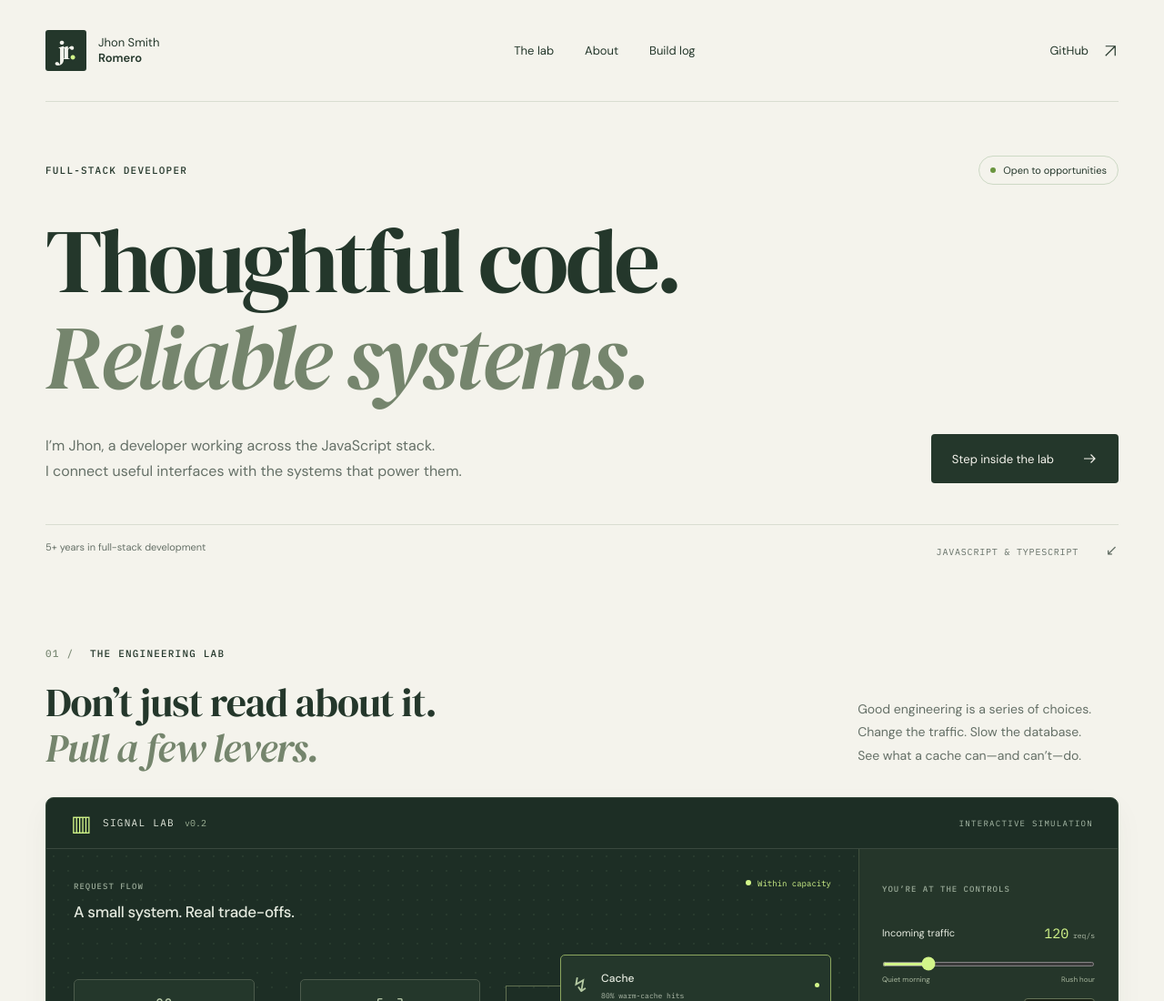
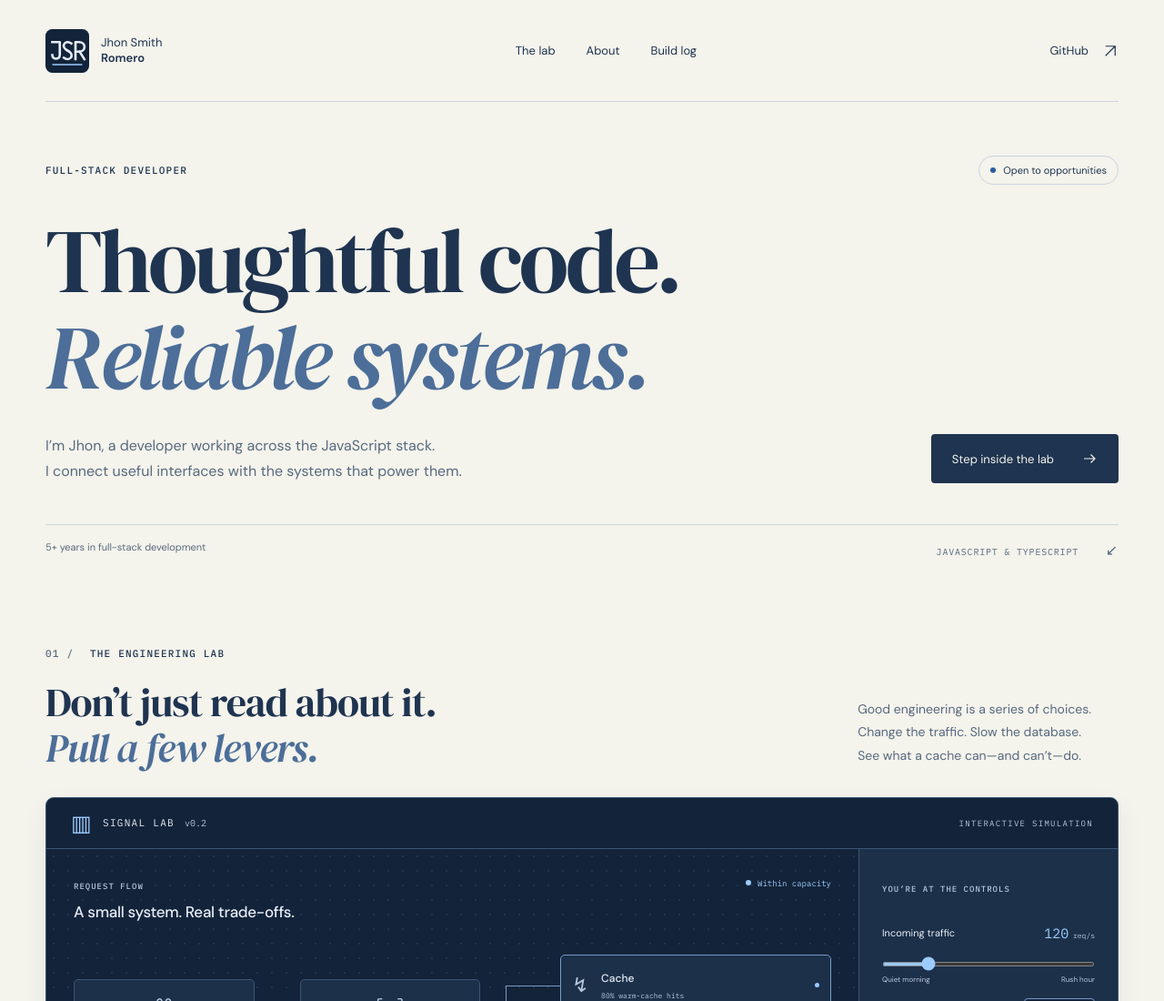
Before and after one commit to JhonSmithRomeroSolorzano/portfolio-lab, a React (Vite) app: page / in a window 1280 px wide. Shown: the top 1100 px of the page at 91% size. Built offline with nearby package versions, Linux system fonts and the light colour scheme.

Commit message:
feat: refresh portfolio branding with uppercase JSR and blue palette

```diff
--- a/src/App.tsx
+++ b/src/App.tsx
@@ -453,9 +453,13 @@ export function App() {
       </a>
       <header className="site-header wrap">
         <a className="brand" href="#" aria-label="Jhon Smith Romero, home">
-          <span className="monogram">
-            jr<span>.</span>
-          </span>
+          <img
+            className="monogram"
+            src="./favicon.svg"
+            alt="JSR"
+            width="48"
+            height="48"
+          />
           <span>
             Jhon Smith
             <br />
--- a/src/CapacitySweepPanel.tsx
+++ b/src/CapacitySweepPanel.tsx
@@ -27,7 +27,7 @@ export function CapacitySweepPanel({ scenario }: { scenario: Scenario }) {
           <svg viewBox="0 0 480 160">
             <path
               d="M16 154.667 L480 0"
-              stroke="#829583"
+              stroke="var(--lab-muted)"
               strokeWidth="2"
               strokeDasharray="5 5"
               fill="none"
@@ -35,13 +35,13 @@ export function CapacitySweepPanel({ scenario }: { scenario: Scenario }) {
             <polyline
               points={points}
               fill="none"
-              stroke="#c3f879"
+              stroke="var(--signal)"
               strokeWidth="3"
               vectorEffect="non-scaling-stroke"
             />
           </svg>
           <span>
-            20 → 600 incoming req/s · Green: successful · Dashed: offered
+            20 → 600 incoming req/s · Solid blue: successful · Dashed: offered
           </span>
         </div>
         <TextExport
--- a/src/styles.css
+++ b/src/styles.css
@@ -2,20 +2,32 @@
 
 :root {
   font-family: "DM Sans", sans-serif;
-  color: #24372b;
-  background: #f4f3ec;
+  color: var(--ink);
+  background: var(--paper);
   font-synthesis: none;
   text-rendering: optimizeLegibility;
   -webkit-font-smoothing: antialiased;
   font-weight: 400;
   --paper: #f4f3ec;
-  --ink: #24372b;
-  --muted: #657067;
-  --line: #d9ddd1;
-  --lime: #d3f68a;
+  --ink: #1f3450;
+  --muted: #58697e;
+  --line: #ced5df;
+  --accent: #295da0;
+  --emphasis: #4c6e98;
+  --focus: #2868b8;
+  --soft: #e3e9f0;
+  --lab-bg: #132339;
+  --lab-surface: #1c3049;
+  --lab-text: #e7eef8;
+  --lab-muted: #b7c7dc;
+  --lab-line: #3d5675;
+  --lab-outline: #789bc6;
+  --signal: #9bcbff;
+  --served: #86a3c4;
   --serif: "DM Serif Display", Georgia, serif;
   --mono: "IBM Plex Mono", monospace;
 }
+
 * {
   box-sizing: border-box;
 }
@@ -45,7 +57,7 @@ button {
 a:focus-visible,
 button:focus-visible,
 input:focus-visible {
-  outline: 3px solid #719342;
+  outline: 3px solid var(--focus);
   outline-offset: 5px;
 }
 button {
@@ -76,21 +88,9 @@ svg {
   font-weight: 600;
 }
 .monogram {
-  height: 45px;
-  width: 45px;
-  display: grid;
-  place-content: center;
-  background: var(--ink);
-  color: var(--paper);
-  font-family: var(--serif);
-  font-size: 29px;
-  position: relative;
-  letter-spacing: -3px;
-  border-radius: 3px;
-}
-.monogram span {
-  color: var(--lime);
-  display: contents;
+  display: block;
+  height: 48px;
+  width: 48px;
 }
 .site-header nav {
   display: flex;
@@ -102,7 +102,7 @@ svg {
 }
 .site-header a:hover,
 .text-link:hover {
-  color: #5c7937;
+  color: var(--accent);
 }
 .header-link {
   display: flex;
@@ -129,7 +129,7 @@ svg {
   gap: 8px;
   align-items: center;
   font-size: 11px;
-  border: 1px solid #cdd9c5;
+  border: 1px solid var(--line);
   border-radius: 30px;
   padding: 8px 12px;
 }
@@ -139,7 +139,7 @@ svg {
   width: 6px;
   height: 6px;
   border-radius: 50%;
-  background: #6a953f;
+  background: var(--accent);
 }
 .hero h1 {
   font: 400 clamp(60px, 7.8vw, 108px)/1.06 var(--serif);
@@ -147,7 +147,7 @@ svg {
   margin: 31px 0 30px;
 }
 .hero h1 em {
-  color: #75856d;
+  color: var(--emphasis);
   font-weight: 400;
 }
 .hero-bottom {
@@ -178,7 +178,7 @@ svg {
     transform 0.15s;
 }
 .primary-button:hover {
-  background: #3e5945;
+  background: var(--accent);
   transform: translateY(-2px);
 }
 .hero-foot {
@@ -210,7 +210,7 @@ svg {
   margin-bottom: 30px;
 }
 .section-index {
-  color: #7c8b76;
+  color: var(--muted);
   margin-right: 10px;
 }
 h2 {
@@ -220,7 +220,7 @@ h2 {
 }
 h2 em {
   font-weight: 400;
-  color: #75856d;
+  color: var(--emphasis);
 }
 .section-heading > p {
   font-size: 14px;
@@ -229,12 +229,12 @@ h2 em {
   margin: 0 30px 3px 0;
 }
 .lab-shell {
-  background: #1d2e25;
-  color: #e5eadf;
-  border: 1px solid #34483a;
+  background: var(--lab-bg);
+  color: var(--lab-text);
+  border: 1px solid var(--lab-line);
   border-radius: 9px;
   overflow: hidden;
-  box-shadow: 0 12px 32px #263c2a0b;
+  box-shadow: 0 12px 32px #172c4910;
 }
 .lab-topbar {
   height: 56px;
@@ -242,7 +242,7 @@ h2 em {
   justify-content: space-between;
   align-items: center;
   padding: 0 27px;
-  border-bottom: 1px solid #3a493e;
+  border-bottom: 1px solid var(--lab-line);
   font: 11px var(--mono);
   letter-spacing: 1.3px;
 }
@@ -252,16 +252,16 @@ h2 em {
   gap: 11px;
 }
 .signal-mark {
-  color: var(--lime);
+  color: var(--signal);
   font-size: 24px;
 }
 .version {
-  color: #9eb297;
+  color: var(--lab-muted);
   font-size: 10px;
   letter-spacing: 0;
 }
 .simulation-tag {
-  color: #aabcaa;
+  color: var(--lab-muted);
   font-size: 9px;
 }
 .lab-body {
@@ -270,7 +270,7 @@ h2 em {
 }
 .lab-display {
   padding: 28px 30px 20px;
-  background-image: radial-gradient(#93ae7c18 0.8px, transparent 0.8px);
+  background-image: radial-gradient(#9bcbff18 0.8px, transparent 0.8px);
   background-size: 16px 16px;
 }
 .display-heading {
@@ -280,7 +280,7 @@ h2 em {
   align-items: flex-start;
 }
 .dark-label {
-  color: #9aaa98;
+  color: var(--lab-muted);
   font-size: 9px;
   letter-spacing: 1px;
 }
@@ -299,10 +299,10 @@ h2 em {
   padding-top: 4px;
 }
 .status.good {
-  color: var(--lime);
+  color: var(--signal);
 }
 .status.good i {
-  background: var(--lime);
+  background: var(--signal);
 }
 .status.warning {
   color: #f3ba90;
@@ -317,8 +317,8 @@ h2 em {
   min-height: 217px;
 }
 .flow-node {
-  border: 1px solid #4c5b4c;
-  background: #24372b;
+  border: 1px solid var(--lab-line);
+  background: var(--lab-surface);
   border-radius: 5px;
   display: flex;
   align-items: center;
@@ -330,7 +330,7 @@ h2 em {
 }
 .node-icon {
   font: 21px var(--mono);
-  color: #b6c7a7;
+  color: var(--lab-muted);
   height: 29px;
 }
 .flow-node strong {
@@ -339,19 +339,19 @@ h2 em {
 }
 .flow-node small {
   font: 8px var(--mono);
-  color: #b1bdac;
+  color: var(--lab-muted);
 }
 .flow-wire {
   width: 50px;
   flex-shrink: 1;
   position: relative;
   height: 1px;
-  background: #617151;
+  background: var(--lab-outline);
 }
 .flow-wire span {
   height: 5px;
   width: 5px;
-  background: var(--lime);
+  background: var(--signal);
   position: absolute;
   left: 50%;
   top: -2px;
@@ -360,8 +360,8 @@ h2 em {
 .flow-branch {
   width: 60px;
   height: 81px;
-  border-block: 1px solid #617151;
-  border-left: 1px solid #617151;
+  border-block: 1px solid var(--lab-outline);
+  border-left: 1px solid var(--lab-outline);
   margin-left: 28px;
   position: relative;
   flex-shrink: 1;
@@ -371,7 +371,7 @@ h2 em {
   position: absolute;
   width: 28px;
   height: 1px;
-  background: #617151;
+  background: var(--lab-outline);
   top: 50%;
   left: -29px;
 }
@@ -395,7 +395,7 @@ h2 em {
   gap: 6px;
 }
 .compact-icon {
-  color: #b4c9a2;
+  color: var(--lab-muted);
   font-size: 22px;
   width: 22px;
 }
@@ -403,14 +403,14 @@ h2 em {
   width: 5px;
   height: 5px;
   border-radius: 50%;
-  background: #89a170;
+  background: var(--lab-outline);
   margin-left: auto;
 }
 .cache-active {
-  border-color: #8ca65f;
+  border-color: var(--lab-outline);
 }
 .cache-active > i {
-  background: var(--lime);
+  background: var(--signal);
 }
 .muted-node {
   opacity: 0.48;
@@ -424,13 +424,13 @@ h2 em {
 .metrics {
   display: grid;
   grid-template-columns: repeat(3, 1fr);
-  border-top: 1px solid #40503d;
-  border-bottom: 1px solid #40503d;
+  border-top: 1px solid var(--lab-line);
+  border-bottom: 1px solid var(--lab-line);
   padding: 19px 0;
 }
 .metrics > div {
   padding: 0 17px;
-  border-right: 1px solid #40503d;
+  border-right: 1px solid var(--lab-line);
 }
 .metrics > div:first-child {
   padding-left: 0;
@@ -441,7 +441,7 @@ h2 em {
 .metrics span {
   display: block;
   font-size: 10px;
-  color: #b1bdac;
+  color: var(--lab-muted);
   margin-bottom: 8px;
 }
 .metrics strong {
@@ -451,7 +451,7 @@ h2 em {
 .metrics strong small {
   font-size: 13px;
   letter-spacing: 0;
-  color: #a4b19e;
+  color: var(--lab-muted);
 }
 .request-budget {
   padding-top: 22px;
@@ -460,7 +460,7 @@ h2 em {
   display: flex;
   justify-content: space-between;
   font-size: 9px;
-  color: #b5c0af;
+  color: var(--lab-muted);
 }
 .budget-label > span:last-child {
   font-family: var(--mono);
@@ -471,16 +471,16 @@ h2 em {
   margin: 12px 0;
   border-radius: 4px;
   overflow: hidden;
-  background: #41503d;
+  background: var(--lab-line);
 }
 .budget-bar > span {
   transition: width 0.25s;
 }
 .cached {
-  background: var(--lime);
+  background: var(--signal);
 }
 .served {
-  background: #8ea997;
+  background: var(--served);
 }
 .failed {
   background: #dda17e;
@@ -489,7 +489,7 @@ h2 em {
   display: flex;
   gap: 16px;
   font-size: 8px;
-  color: #bac5b6;
+  color: var(--lab-muted);
 }
 .legend > span {
   display: flex;
@@ -506,18 +506,18 @@ h2 em {
   gap: 10px;
   font-size: 11px;
   line-height: 1.65;
-  color: #c0cbb9;
+  color: var(--lab-muted);
   min-height: 37px;
   margin: 21px 0 0;
 }
 .insight > span {
-  color: var(--lime);
+  color: var(--signal);
   font-size: 17px;
 }
 .lab-controls {
   padding: 31px 25px;
-  background: #25362a;
-  border-left: 1px solid #40503d;
+  background: var(--lab-surface);
+  border-left: 1px solid var(--lab-line);
 }
 .control-block {
   margin: 31px 0 0;
@@ -533,16 +533,16 @@ h2 em {
 }
 .control-block output {
   font: 15px var(--mono);
-  color: var(--lime);
+  color: var(--signal);
 }
 .control-block output small {
   font-size: 8px;
-  color: #b2beaa;
+  color: var(--lab-muted);
 }
 input[type="range"] {
   width: 100%;
   margin: 22px 0 9px;
-  accent-color: var(--lime);
+  accent-color: var(--signal);
   cursor: pointer;
   height: 5px;
 }
@@ -550,13 +550,13 @@ input[type="range"] {
   display: flex;
   justify-content: space-between;
   font-size: 8px;
-  color: #a6b59c;
+  color: var(--lab-muted);
 }
 .switch-row {
   display: flex;
   align-items: center;
   justify-content: space-between;
-  border-block: 1px solid #43513d;
+  border-block: 1px solid var(--lab-line);
   padding: 23px 0;
   margin-top: 28px;
 }
@@ -566,7 +566,7 @@ input[type="range"] {
 .switch-row small {
   display: block;
   font-size: 9px;
-  color: #a6b59c;
+  color: var(--lab-muted);
   margin-top: 7px;
 }
 .switch {
@@ -574,7 +574,7 @@ input[type="range"] {
   width: 34px;
   height: 19px;
   border-radius: 20px;
-  background: #5c6a55;
+  background: var(--lab-line);
   padding: 3px;
   display: flex;
   align-items: center;
@@ -583,15 +583,15 @@ input[type="range"] {
 .switch > span {
   width: 13px;
   height: 13px;
-  background: #dde5d5;
+  background: var(--lab-text);
   border-radius: 50%;
   transition: transform 0.15s;
 }
 .switch.on {
-  background: var(--lime);
+  background: var(--signal);
 }
 .switch.on > span {
-  background: #2a4028;
+  background: var(--lab-bg);
   transform: translateX(15px);
 }
 .control-block legend {
@@ -602,7 +602,7 @@ input[type="range"] {
 .segmented {
   display: grid;
   grid-template-columns: repeat(3, 1fr);
-  border: 1px solid #54634a;
+  border: 1px solid var(--lab-line);
   border-radius: 4px;
   padding: 3px;
   gap: 3px;
@@ -613,14 +613,14 @@ input[type="range"] {
   padding: 9px 2px;
   font-size: 10px;
   border-radius: 2px;
-  color: #b6c3ad;
+  color: var(--lab-muted);
 }
 .segmented button[aria-pressed="true"] {
-  background: #d3dec3;
-  color: #273c26;
+  background: var(--lab-text);
+  color: var(--lab-bg);
 }
 .segmented button:hover {
-  background: #42553b;
+  background: var(--lab-surface);
   color: white;
 }
 .share-experiment {
@@ -634,15 +634,15 @@ input[type="range"] {
   gap: 12px;
   width: 100%;
   min-height: 42px;
-  border: 1px solid #91a572;
+  border: 1px solid var(--lab-outline);
   border-radius: 4px;
   background: transparent;
-  color: var(--lime);
+  color: var(--signal);
   padding: 11px 12px;
   font-size: 10px;
 }
 .share-button:hover {
-  background: #344b31;
+  background: var(--lab-surface);
 }
 .share-button:disabled {
   opacity: 0.6;
@@ -651,7 +651,7 @@ input[type="range"] {
 .share-feedback {
   margin: 8px 0 0;
   min-height: 14px;
-  color: #bacbad;
+  color: var(--lab-muted);
   font-size: 9px;
   line-height: 1.6;
 }
@@ -663,9 +663,9 @@ input[type="range"] {
 .manual-link input {
   width: 100%;
   padding: 10px;
-  color: #e5eadf;
-  background: #1d2e25;
-  border: 1px solid #91a572;
+  color: var(--lab-text);
+  background: var(--lab-bg);
+  border: 1px solid var(--lab-outline);
   border-radius: 3px;
   font: 10px var(--mono);
 }
@@ -674,21 +674,21 @@ input[type="range"] {
   border: 0;
   padding: 0;
   font-size: 10px;
-  color: #c8d6bc;
+  color: var(--lab-muted);
   margin-top: 29px;
 }
 .reset-button:hover {
-  color: var(--lime);
+  color: var(--signal);
 }
 .model-note {
   font-size: 9px;
   line-height: 1.7;
-  color: #a5b09d;
+  color: var(--lab-muted);
   margin: 27px 0 0;
   max-width: 215px;
 }
 .experiment-tools {
-  border-top: 1px solid #40503d;
+  border-top: 1px solid var(--lab-line);
   padding: 0 27px;
 }
 .preset-grid {
@@ -698,7 +698,7 @@ input[type="range"] {
 }
 .preset-grid h4 {
   margin: 0 0 8px;
-  color: #e5eadf;
+  color: var(--lab-text);
   font-size: 14px;
 }
 .trace-list {
@@ -708,12 +708,12 @@ input[type="range"] {
   padding: 7px 0;
 }
 .trace-list code {
-  color: #d3f68a;
+  color: var(--signal);
   margin-right: 12px;
 }
 .tool-actions button[aria-pressed="true"] {
-  background: #d3f68a;
-  color: #213d30;
+  background: var(--signal);
+  color: var(--lab-bg);
 }
 .tool-file {
   display: block;
@@ -722,9 +722,9 @@ input[type="range"] {
   font-size: 11px;
 }
 .tool-input {
-  background: #17271e;
-  color: #e5eadf;
-  border: 1px solid #81996e;
+  background: var(--lab-bg);
+  color: var(--lab-text);
+  border: 1px solid var(--lab-outline);
   border-radius: 4px;
   min-height: 40px;
   padding: 9px 12px;
@@ -738,7 +738,7 @@ input[type="range"] {
   gap: 12px;
 }
 .saved-list li {
-  border-top: 1px solid #40503d;
+  border-top: 1px solid var(--lab-line);
   padding-top: 12px;
   display: flex;
   flex-wrap: wrap;
@@ -749,7 +749,7 @@ input[type="range"] {
   margin-left: auto;
 }
 .tool-panel {
-  border-bottom: 1px solid #40503d;
+  border-bottom: 1px solid var(--lab-line);
 }
 .tool-panel:last-child {
   border-bottom: 0;
@@ -758,17 +758,17 @@ input[type="range"] {
   cursor: pointer;
   padding: 18px 0;
   font-size: 12px;
-  color: #d7e5ce;
+  color: var(--lab-text);
 }
 .tool-panel summary:focus-visible {
-  outline: 3px solid #91a572;
+  outline: 3px solid var(--lab-outline);
   outline-offset: 3px;
 }
 .tool-content {
   padding: 0 0 20px;
   font-size: 12px;
   line-height: 1.7;
-  color: #bdcdb3;
+  color: var(--lab-muted);
 }
 .tool-content p {
   margin: 0 0 15px;
@@ -781,9 +781,9 @@ input[type="range"] {
 }
 .tool-actions button,
 .tool-button {
-  border: 1px solid #769063;
-  background: #30472f;
-  color: #e2eed9;
+  border: 1px solid var(--lab-outline);
+  background: var(--lab-surface);
+  color: var(--lab-text);
   border-radius: 4px;
   padding: 10px 14px;
   font-size: 11px;
@@ -799,7 +799,7 @@ input[type="range"] {
   gap: 15px;
 }
 .tool-metrics > div {
-  border-left: 2px solid #698252;
+  border-left: 2px solid var(--lab-outline);
   padding-left: 12px;
 }
 .tool-metrics span,
@@ -810,7 +810,7 @@ input[type="range"] {
 .tool-metrics strong {
   display: block;
   font: 20px var(--mono);
-  color: #d3f68a;
+  color: var(--signal);
   margin: 8px 0;
 }
 @media (max-width: 600px) {
@@ -822,7 +822,7 @@ input[type="range"] {
   }
 }
 .lab-bottom {
-  border-top: 1px solid #40503d;
+  border-top: 1px solid var(--lab-line);
   padding: 15px 27px;
   display: flex;
   justify-content: space-between;
@@ -833,25 +833,25 @@ input[type="range"] {
   border: 0;
   background: none;
   font: inherit;
-  color: #c7d4bc;
+  color: var(--lab-muted);
   padding: 2px 0;
 }
 .lab-bottom a {
   display: flex;
   gap: 11px;
   align-items: center;
-  color: #d3e4c6;
+  color: var(--lab-muted);
 }
 .lab-bottom a svg {
   width: 12px;
   height: 12px;
 }
 .model-details {
-  border-top: 1px solid #40503d;
+  border-top: 1px solid var(--lab-line);
   padding: 6px 27px 14px;
   font-size: 11px;
   line-height: 1.8;
-  color: #bfccb5;
+  color: var(--lab-muted);
   max-width: 900px;
 }
 .project-caption {
@@ -890,7 +890,7 @@ input[type="range"] {
   align-items: center;
   gap: 18px;
   font-size: 12px;
-  border-bottom: 1px solid #9ca991;
+  border-bottom: 1px solid var(--line);
   padding-bottom: 7px;
 }
 .about-intro .text-link {
@@ -910,7 +910,7 @@ input[type="range"] {
 }
 .skill-number {
   font: 10px var(--mono);
-  color: #76876c;
+  color: var(--muted);
   padding-top: 6px;
 }
 .skill-row h3 {
@@ -931,7 +931,7 @@ input[type="range"] {
   gap: 7px;
 }
 .tags > span {
-  border: 1px solid #d6ddcd;
+  border: 1px solid var(--line);
   border-radius: 4px;
   padding: 5px 8px;
   font: 9px var(--mono);
@@ -959,7 +959,7 @@ input[type="range"] {
 }
 .journal-tag {
   font: 8px var(--mono);
-  color: #60784b;
+  color: var(--accent);
   letter-spacing: 0.7px;
 }
 .journal-entry h3 {
@@ -979,14 +979,14 @@ input[type="range"] {
   height: 43px;
   display: grid;
   place-items: center;
-  border: 1px solid #cbd5c2;
+  border: 1px solid var(--line);
   border-radius: 50%;
 }
 .journal-arrow:hover {
-  background: #e2e8d8;
+  background: var(--soft);
 }
 .contact-section {
-  background: #e8ecdf;
+  background: var(--soft);
   padding: 38px 44px 32px;
   border-radius: 6px;
   margin-bottom: 52px;
@@ -1252,7 +1252,7 @@ input[type="range"] {
   }
   .lab-controls {
     border-left: 0;
-    border-top: 1px solid #40503d;
+    border-top: 1px solid var(--lab-line);
     padding: 22px 20px;
     display: grid;
     grid-template-columns: 1fr 1fr;
@@ -1444,8 +1444,8 @@ input[type="range"] {
   display: block;
   width: 100%;
   overflow: visible;
-  border-left: 1px solid #56684e;
-  border-bottom: 1px solid #56684e;
+  border-left: 1px solid var(--lab-outline);
+  border-bottom: 1px solid var(--lab-outline);
 }
 .sweep-chart span {
   display: block;
@@ -1467,7 +1467,7 @@ input[type="range"] {
 }
 .tool-table th,
 .tool-table td {
-  border-bottom: 1px solid #40503a;
+  border-bottom: 1px solid var(--lab-line);
   padding: 10px;
   white-space: nowrap;
 }
@@ -1477,7 +1477,7 @@ input[type="range"] {
   width: 100%;
   max-width: 480px;
   margin: 18px 0;
-  accent-color: var(--lime);
+  accent-color: var(--signal);
 }
 
 .exact-rate {
@@ -1494,22 +1494,22 @@ input[type="range"] {
   min-width: 0;
   width: 100%;
   min-height: 36px;
-  border: 1px solid #647257;
-  background: #172014;
-  color: #e3ecda;
+  border: 1px solid var(--lab-outline);
+  background: var(--lab-bg);
+  color: var(--lab-text);
   padding: 5px;
   border-radius: 4px;
   font: inherit;
 }
 .exact-rate small {
   grid-column: 1 / -1;
-  color: #b0bea5;
+  color: var(--lab-muted);
   font-size: 10px;
   line-height: 1.5;
 }
 
 .advanced-controls {
-  border-top: 1px solid #46503f;
+  border-top: 1px solid var(--lab-line);
   padding: 16px 0;
   margin-bottom: 10px;
 }
@@ -1521,7 +1521,7 @@ input[type="range"] {
 .advanced-controls summary small {
   display: block;
   margin-top: 5px;
-  color: #b2bda8;
+  color: var(--lab-muted);
   font-size: 10px;
 }
 .advanced-body {
@@ -1541,9 +1541,9 @@ input[type="range"] {
   resize: vertical;
   margin: 10px 0 18px;
   padding: 12px;
-  border: 1px solid #6c805e;
+  border: 1px solid var(--lab-outline);
   border-radius: 4px;
-  background: #152113;
-  color: #e0edce;
+  background: var(--lab-bg);
+  color: var(--lab-text);
   font: 11px/1.5 var(--mono);
 }
```
Also changed, not shown: public/favicon.svg, 1 other file (tests, documents, lock files or other folders).
